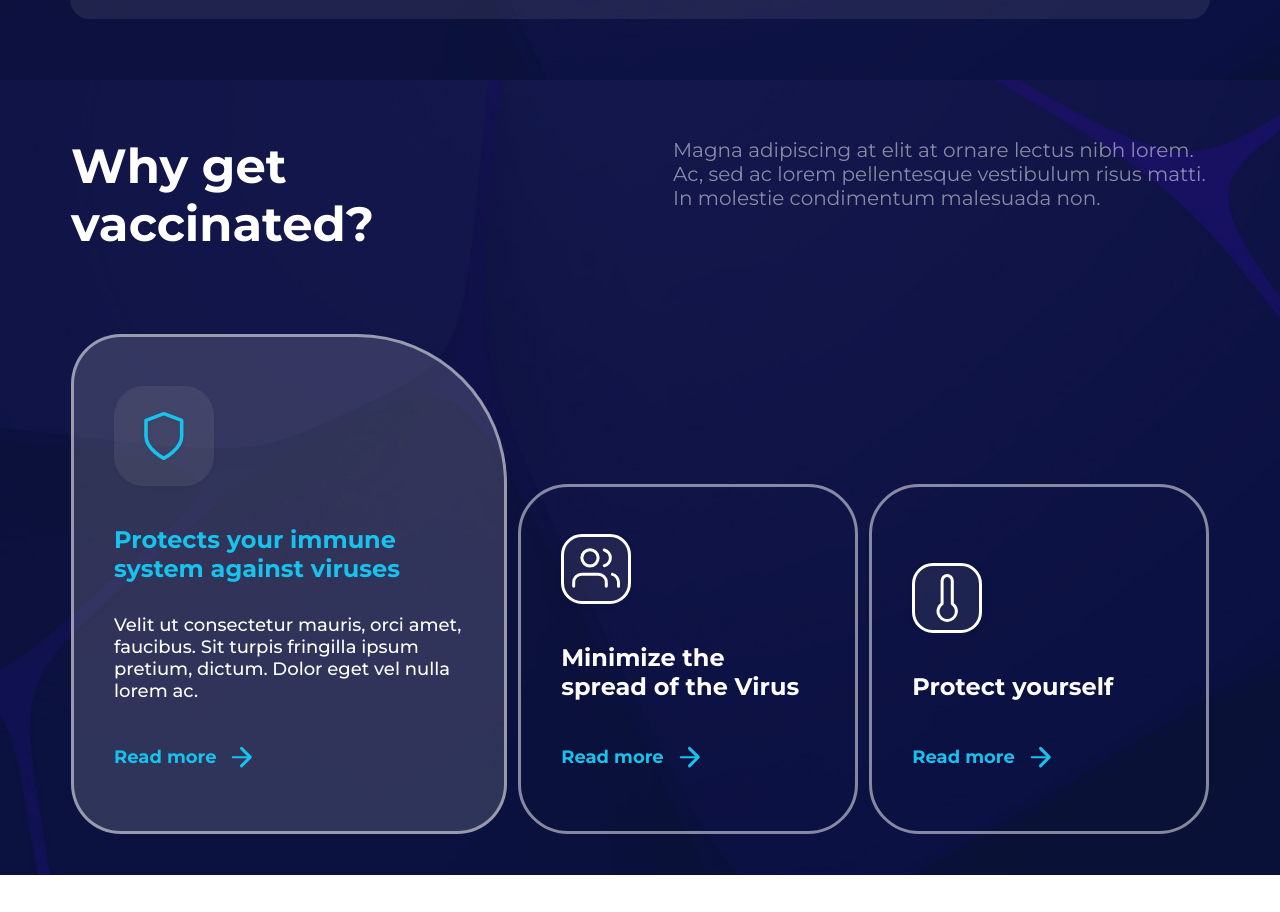
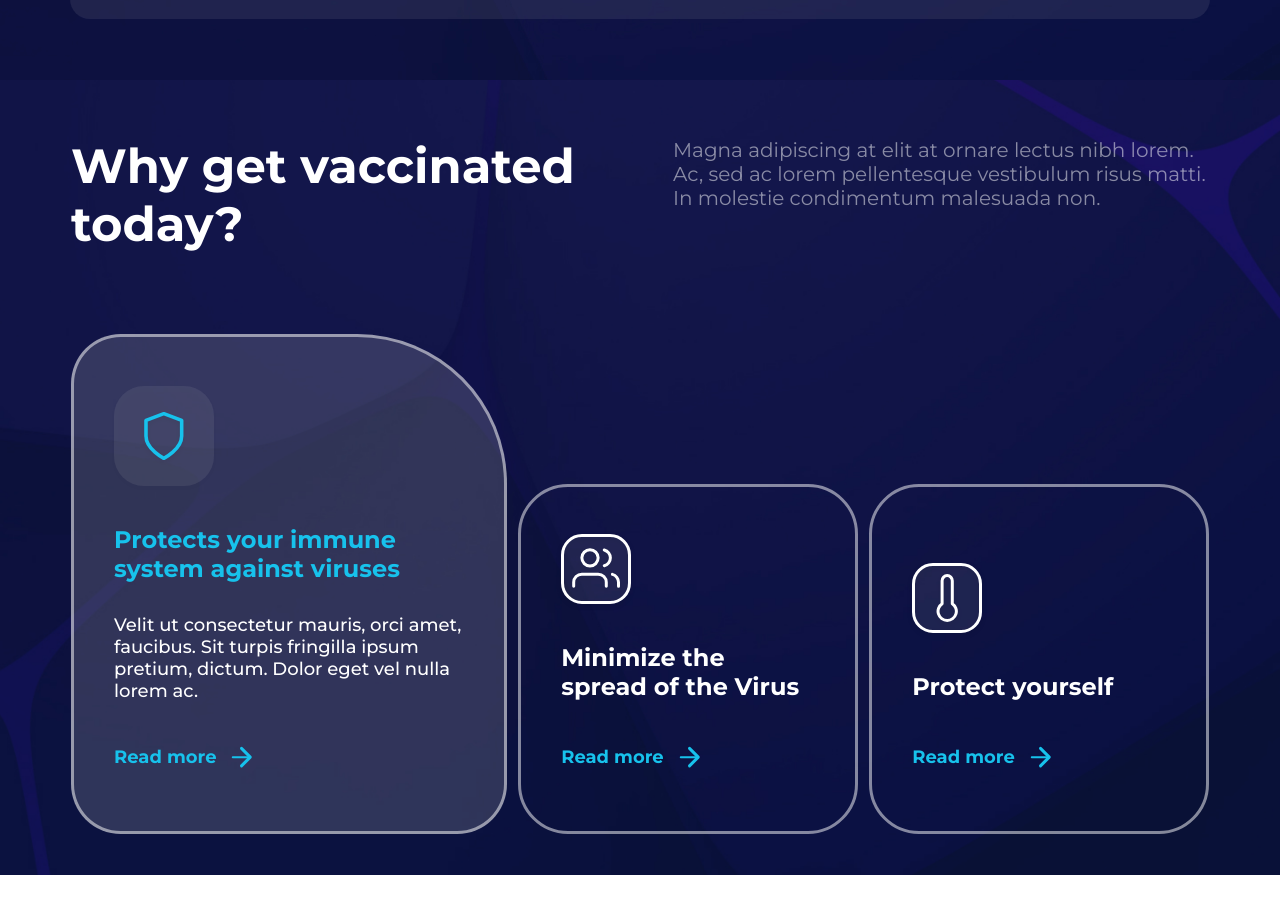
Before and after one commit to v-nvtsk/covid-landing, a plain HTML site: page index.html in a window 1280 px wide. Shown: the part 1560-2472 px from the top of the page. Drawn offline with Linux system fonts and the light colour scheme.

Commit message:
Fix WhyGetVaccinated section title markup

```diff
--- a/index.html
+++ b/index.html
@@ -175,7 +175,7 @@
 
     <section class="why-get-vaccinated wgv">
       <div class="wgv__title">
-        <div class="wgv__header">Why get vaccinated?</div>
+        <div class="wgv__header">Why get vaccinated today?</div>
         <div class="wgv__description">
           Magna adipiscing at elit at ornare lectus nibh lorem.
           Ac, sed ac lorem pellentesque vestibulum risus matti.
```
